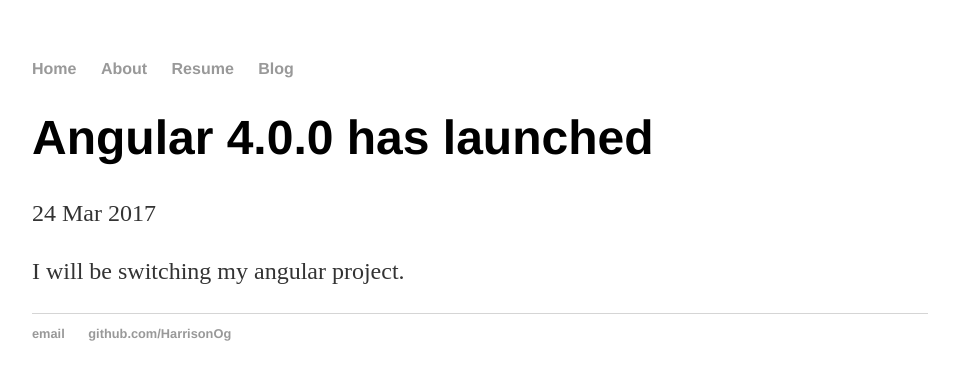
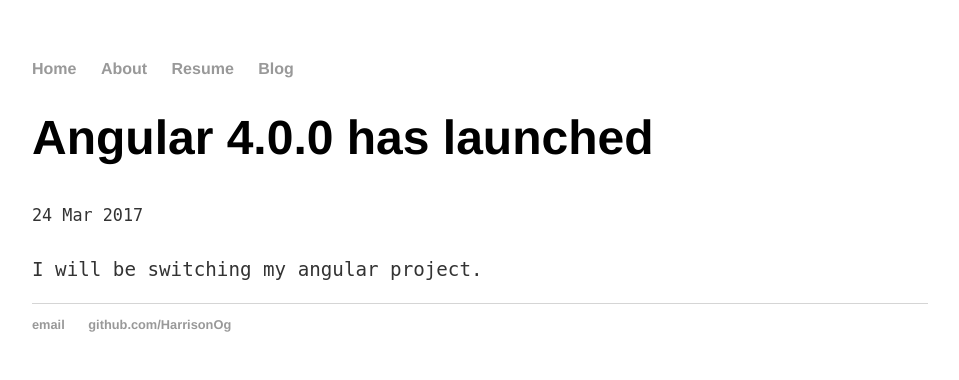
Before and after one commit to HarrisonOg/HarrisonOg.github.io, a Jekyll site: the page built from _posts/2017-03-24-Angular-4-launched.md, in a window 1280 px wide. Shown: the top 380 px of the page, without its empty margins (160-1119 px from the left). Built offline with Jekyll 4.4.1, drawn with Linux system fonts in a browser that asks for light colours.

Commit message:
new post, some css work

```diff
--- a/_layouts/post.html
+++ b/_layouts/post.html
@@ -2,7 +2,7 @@
 layout: default
 ---
 <h1>{{ page.title }}</h1>
-<p class="meta">{{ page.date | date_to_string }}</p>
+<p class="meta"><span class="blogDate">{{ page.date | date_to_string }}</span></p>
 
 <div class="post">
     {{ content }}
--- a/about/index.html
+++ b/about/index.html
@@ -5,7 +5,8 @@
 <div class="blurb">
     <h1>About Me</h1>
 
-    <span class="aboutMe"> 25 year old programmer living in the South Bay (looking to relocate to Oakland or SF). </br>
+    <span class="aboutMe">
+        25 year old programmer living in the South Bay (looking to relocate to Oakland or SF). </br>
         I like making games in my spare time on Unity and playing video games. </br>
         I have worked on Android in the past and I'm working on some new projects at the moment.  They will be updated to  github soon. </br>
         </br>
--- a/blog/index.html
+++ b/blog/index.html
@@ -6,6 +6,6 @@
 <h1>{{page.title}}</h1>
 <ul class="posts">
     {% for post in site.posts %}
-    <li><span>{{ post.date | date_to_string }}</span>     ====>   <a href="{{ post.url }}" title="{{ post.title }}">{{ post.title }}</a></li>
+    <li><span>{{ post.date | date_to_string }}</span>     ====>   <a class="postLink" href="{{ post.url }}" title="{{ post.title }}">{{ post.title }}</a></li>
     {% endfor %}
 </ul>
--- a/css/main.css
+++ b/css/main.css
@@ -1,3 +1,6 @@
+
+
+
 body {
     margin: 60px auto;
     width: 70%;
@@ -33,16 +36,34 @@
     font-size: .8em;
 }
 
+.emailAddress {
+    text-decoration: underline;
+    color: blue;
+}
+
+/* Blog stuff */
+.post {
+    font-family: 'monospace';
+    font-size: .8em;
+}
+.blogDate{
+    font-family: 'monospace';
+    font-size: .7em;
+}
+
 ul.posts {
     margin: 20px auto 40px;
-    font-size: 1.5em;
+    font-size: 1.25em;
+    font-family: 'monospace';
 }
 
 ul.posts li {
     list-style: none;
+    margin: .8em 1em;
+    padding-left: .8em;
 }
 
-.emailAddress {
-    text-decoration: underline;
+.postLink {
     color: blue;
 }
+/* About Me */
```
Also changed, not shown: _posts/2017-06-24-job-search-again.md (added, +9 -0 lines).
